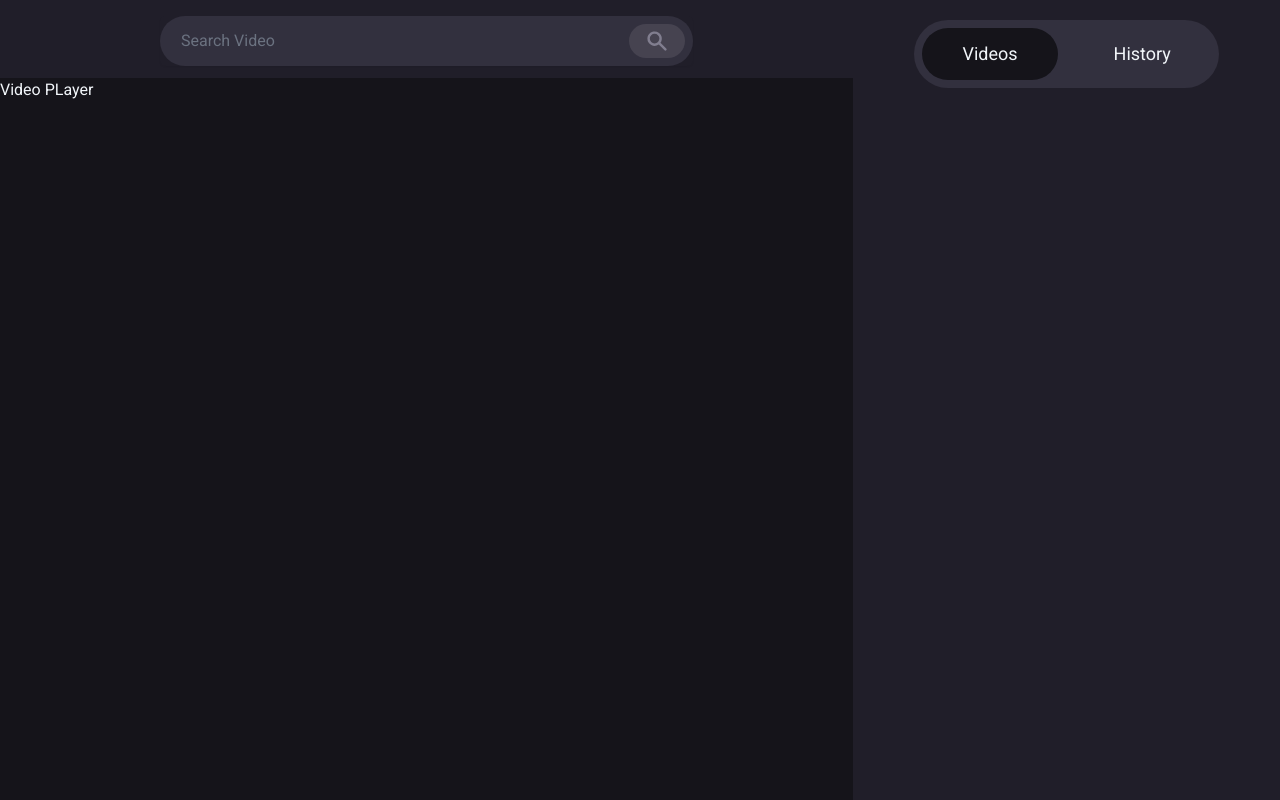
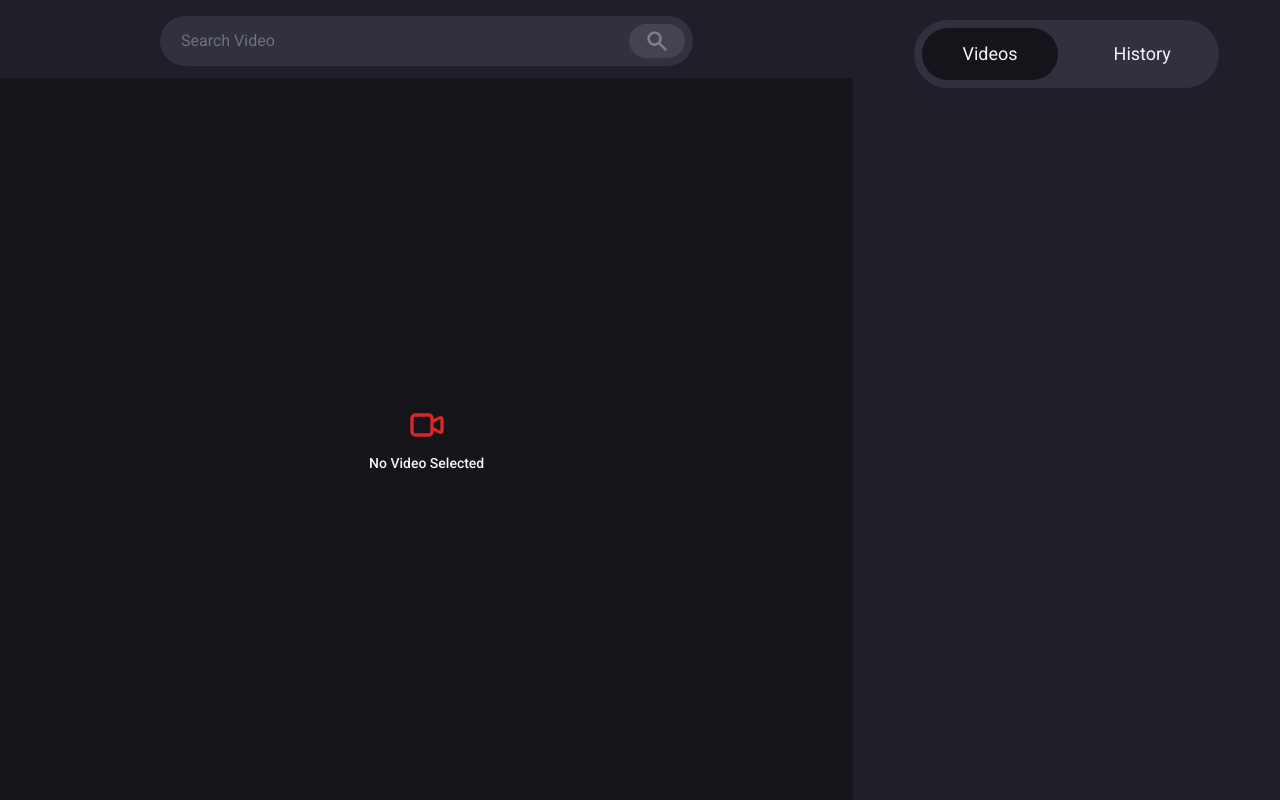
Before and after one commit to santos-pierre/bf-react-recap, a React (Vite) app: page / in a window 1280 px wide. Built offline with nearby package versions, Linux system fonts and the light colour scheme.

Commit message:
Downgrade to React 17 to use React Player

```diff
--- a/package.json
+++ b/package.json
@@ -12,7 +12,8 @@
 		"@tailwindcss/line-clamp": "^0.3.1",
 		"axios": "^0.26.1",
 		"react": "^18.0.0",
-		"react-dom": "^18.0.0"
+		"react-dom": "^18.0.0",
+		"react-player": "^2.10.0"
 	},
 	"devDependencies": {
 		"@tailwindcss/forms": "^0.5.0",
--- a/src/App.tsx
+++ b/src/App.tsx
@@ -1,19 +1,21 @@
-import { useState } from 'react';
+import { useEffect, useState } from 'react';
 import ListVideos from './components/ListVideos/ListVideos';
 import SearchInput from './components/SearchInput';
 import BaseLayout from './layouts/BaseLayout';
 import { YoutubeVideoData } from './types';
+import Player from './components/Player/Player';
 
 const App: React.FC = () => {
 	const [searchResult, setSearchResult] = useState<YoutubeVideoData[]>([]);
+	const [currentVideo, setCurrentVideo] = useState<YoutubeVideoData>();
 
 	return (
 		<BaseLayout>
 			<section className="flex flex-col col-span-2">
 				<SearchInput onSubmit={setSearchResult} />
-				<div className="col-span-2 row-span-4 bg-darken-gray">Video PLayer</div>
+				<Player video={currentVideo} />
 			</section>
-			<ListVideos searchResult={searchResult} />
+			<ListVideos searchResult={searchResult} onClick={setCurrentVideo} />
 		</BaseLayout>
 	);
 };
--- a/src/components/ListVideos/ListVideos.tsx
+++ b/src/components/ListVideos/ListVideos.tsx
@@ -2,9 +2,10 @@ import { YoutubeVideoData } from '../../types';
 
 type ListVideosProps = {
 	searchResult: YoutubeVideoData[];
+	onClick: (video: YoutubeVideoData) => void;
 };
 
-const ListVideos: React.FC<ListVideosProps> = ({ searchResult }) => {
+const ListVideos: React.FC<ListVideosProps> = ({ searchResult, onClick }) => {
 	return (
 		<aside className="col-span-3 bg-dark-gray md:col-span-1">
 			<div className="flex flex-col">
@@ -20,7 +21,10 @@ const ListVideos: React.FC<ListVideosProps> = ({ searchResult }) => {
 					<ul className="space-y-5 overflow-y-auto md:max-h-[85vh]">
 						{searchResult.map((video) => {
 							return (
-								<li className="flex items-center cursor-pointer gap-x-5">
+								<li
+									className="flex items-center cursor-pointer gap-x-5"
+									onClick={() => onClick(video)}
+								>
 									<div className="flex flex-shrink-0">
 										<img
 											src={video.thumbnail.url}
--- /dev/null
+++ b/src/components/Player/Player.tsx
@@ -0,0 +1,36 @@
+import { VideoCameraIcon } from '@heroicons/react/outline';
+import ReactPlayer from 'react-player';
+import { YoutubeVideoData } from '../../types';
+
+type PlayerProps = {
+	video?: YoutubeVideoData;
+};
+
+const Player: React.FC<PlayerProps> = ({ video }) => {
+	if (!video) {
+		return (
+			<div className="flex items-center justify-center h-full">
+				<div className="text-center">
+					<VideoCameraIcon className="w-10 h-10 mx-auto text-red-600" />
+					<h3 className="mt-2 text-sm font-medium">No Video Selected</h3>
+				</div>
+			</div>
+		);
+	}
+
+	return (
+		<div>
+			<div className="p-7">
+				<div className="relative col-span-2 row-span-4 overflow-hidden rounded-lg h-[60vh] bg-darken-gray ">
+					{video && <ReactPlayer url={video.url} width="100%" height="100%" controls playing />}
+				</div>
+			</div>
+			<div className="border-b pb-7 px-7 border-b-silent-gray">
+				<h2 className="text-2xl font-bold">{video.title}</h2>
+			</div>
+			<p className="p-7 text-silent-gray line-clamp-5">{video.description || 'No Description'}</p>
+		</div>
+	);
+};
+
+export default Player;
--- a/src/main.tsx
+++ b/src/main.tsx
@@ -1,10 +1,14 @@
-import React from "react";
-import ReactDOM from "react-dom/client";
-import App from "./App";
-import "./index.css";
+import React from 'react';
+import ReactDOM from 'react-dom/client';
+import App from './App';
+import './index.css';
+import { render } from 'react-dom';
 
-ReactDOM.createRoot(document.getElementById("root")!).render(
-	<React.StrictMode>
-		<App />
-	</React.StrictMode>
-);
+// ReactDOM.createRoot(document.getElementById("root")!).render(
+// 	<React.StrictMode>
+// 		<App />
+// 	</React.StrictMode>
+// );
+
+const container = document.getElementById('root');
+render(<App />, container);
```
Also changed, not shown: 1 other file (tests, documents, lock files or other folders).
